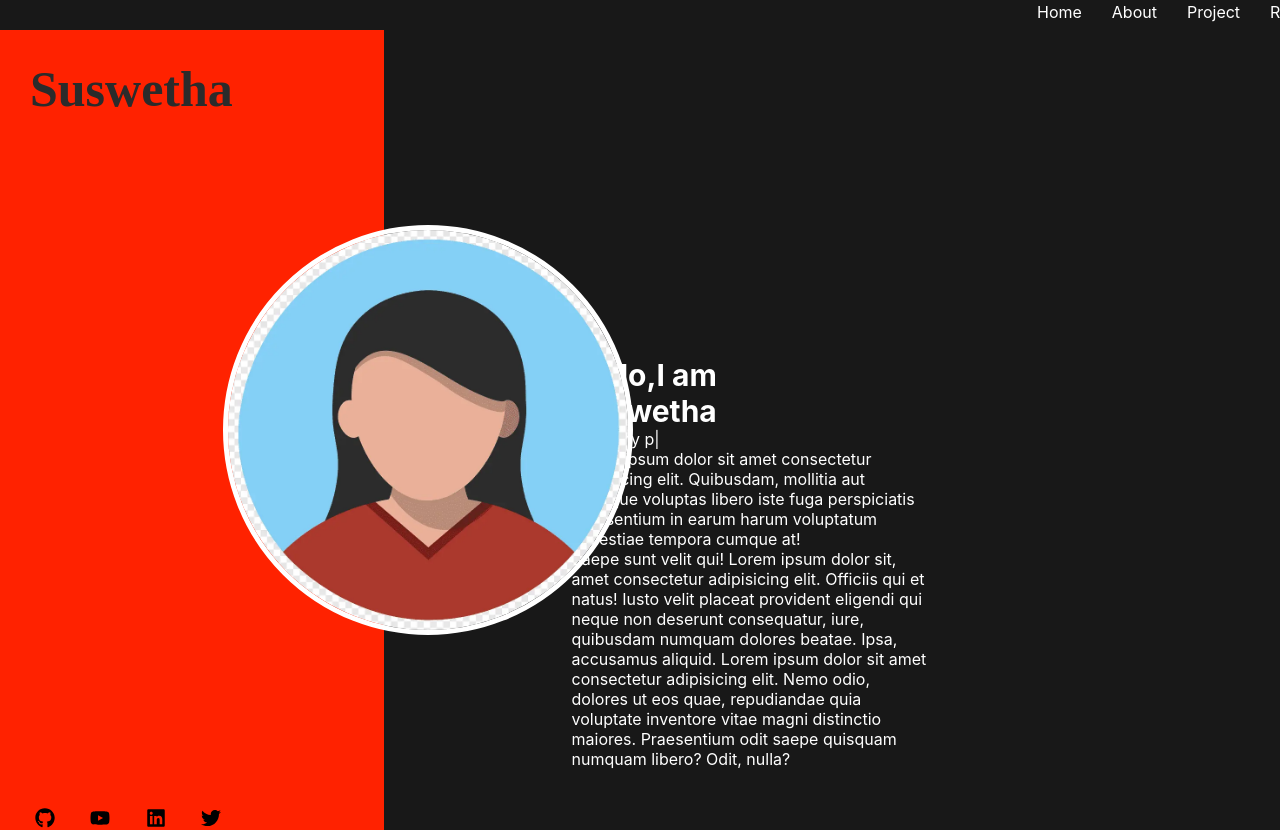
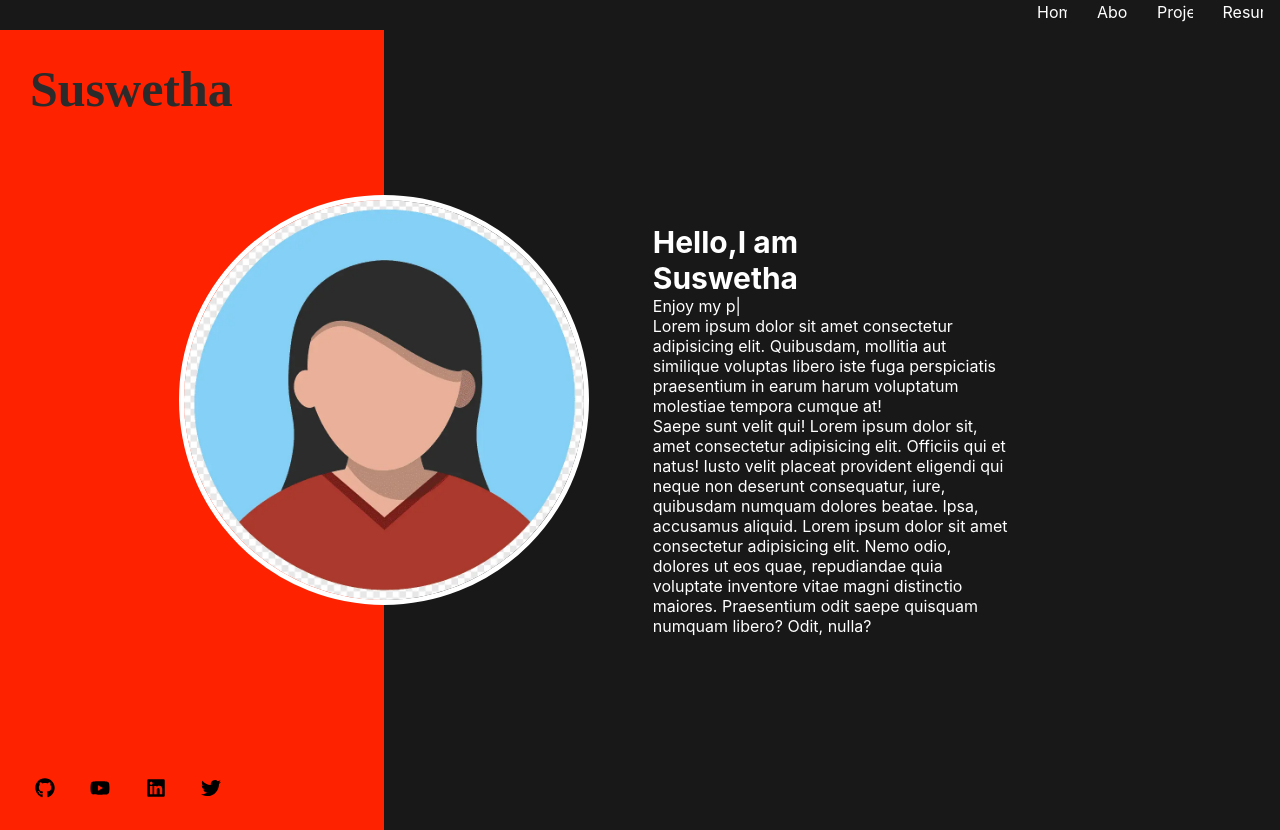
Before and after one commit to Suswetha6/Portfolio, a React (Create React App) app: page / in a window 1280 px wide. Built offline with nearby package versions, Linux system fonts and the light colour scheme; a web font is replaced by a local one.

Commit message:
Revert "mistake"
This reverts commit 8c4aa55e7f30244a495ae3d0f14ebb7ad1af3364.

```diff
--- a/src/App.css
+++ b/src/App.css
@@ -1,8 +1,8 @@
 *{
   margin: 0;
   padding:0;
+  overflow: hidden;
 }
-
 @font-face{
   font-family: "Bestermind";
   src: url("https://db.onlinewebfonts.com/t/58f07bc157a628f8269bca53316beeed.eot");
@@ -29,43 +29,42 @@
   display: flex;
   height:100vh;
   width: 100vw;
-  overflow: hidden;
 }
 
 .left {
   background-color: rgb(255, 34, 0);
   width: 30vw;
-  position: relative;
 }
 
 .right {
   background-color: rgb(24, 24, 24);
   width: 70vw;
-  position: relative;
+  display: flex;
+  flex-direction: column;
+  justify-content: center;
+
+  /* align-items: center; */
 
 }
 
 .myDescription {
-  position:relative;
-  transform: translate(30%,60%);
   color:white;
-  /* border:2px solid yellow; */
-  border-radius: 8px;
-  max-width: 40%;
-  margin: 80px;
-  z-index:5;
+   /* Optional: some padding for better readability */
+  border-radius: 8px; /* Optional: rounded corners */
+  max-width: 40%; /* Optional: limit the width of the content */
+  margin: auto;
 }
 
 .profile-image {
   position: absolute;
-  top:50%;
-  left:-18%;
-  transform: translate(0%,-50%);
+  top: 50%;
+  left:30vw;
+  transform: translate(-50%, -50%);
+
   width: 400px;
   height: 400px;
   border-radius: 50%;
   border: 5px solid white;
-  z-index:10;
 }
 
 .social-icons{
--- a/src/App.js
+++ b/src/App.js
@@ -56,11 +56,7 @@ function App() {
           Saepe sunt velit qui! Lorem ipsum dolor sit, amet consectetur adipisicing elit. Officiis qui et natus! Iusto velit placeat provident eligendi qui neque non deserunt consequatur, iure, quibusdam numquam dolores beatae. Ipsa, accusamus aliquid. Lorem ipsum dolor sit amet consectetur adipisicing elit. Nemo odio, dolores ut eos quae, repudiandae quia voluptate inventore vitae magni distinctio maiores. Praesentium odit saepe quisquam numquam libero? Odit, nulla?
         </p>
         </div>
-
-        <div className='profilepic'>
-            <img src={myImage} alt="Profile" className="profile-image" />
-         </div>
-
+        <img src={myImage} alt="Profile" className="profile-image" />
       </div>
 
     </div>
--- a/src/components/NavBar.css
+++ b/src/components/NavBar.css
@@ -4,7 +4,6 @@
   margin: 0;
   width:100vw;
   height: 30px;
-  overflow: hidden;
   display: flex;
   justify-content: flex-end;
 }
```
